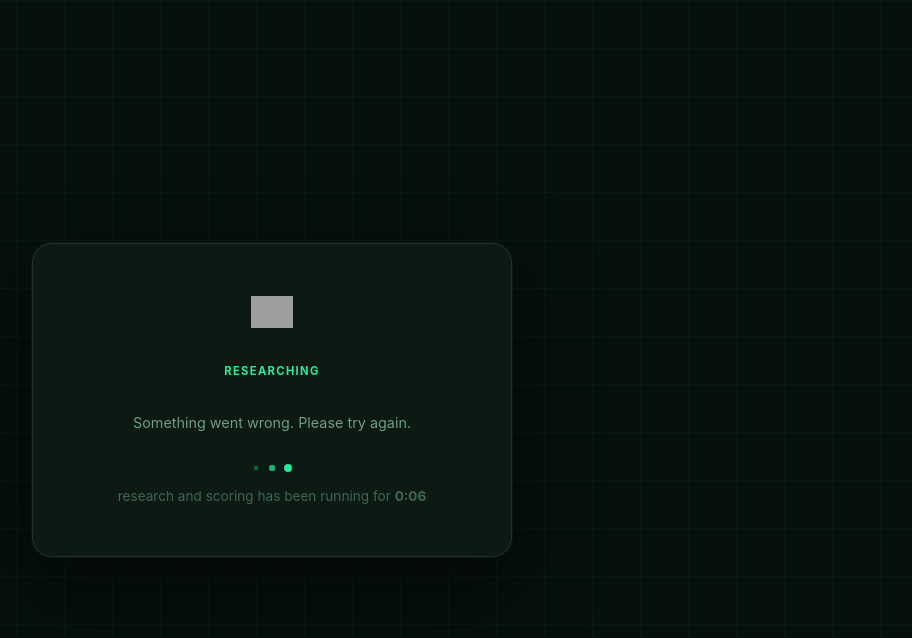
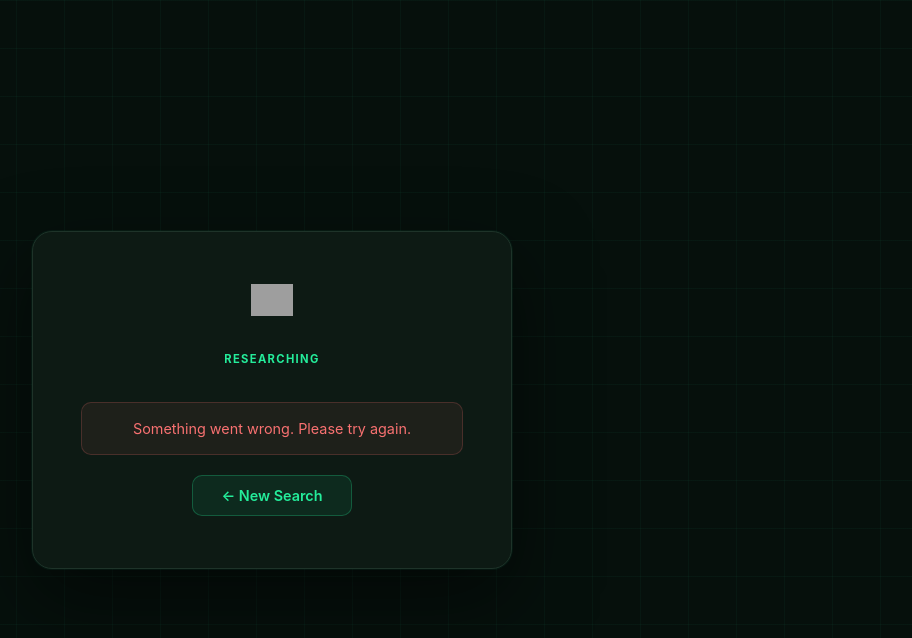
Before and after one commit to fgartland4/skillable-intelligence, a Flask app: template tools/inspector/templates/discovering.html in a window 1280 px wide. Shown: the top 638 px of the page, without its empty margins (368-1280 px from the left). Run offline with Flask 3, Linux system fonts and the light colour scheme; the template is opened without the code that fills it, so the values that code supplies are empty; some libraries are stand-ins or nearby versions; grey boxes are pictures that could not be loaded.

Commit message:
Discovering: proper error state — stop animation, show message, back button
On error: dots stop, timer hides, red error box appears with <- New Search button.
Same handling for SSE error event (connection dropped).

Co-Authored-By: Claude Sonnet 4.6 <noreply@anthropic.com>

```diff
--- a/tools/inspector/templates/discovering.html
+++ b/tools/inspector/templates/discovering.html
@@ -53,6 +53,19 @@
             0%, 80%, 100% { transform: scale(0.5); opacity: 0.3; }
             40% { transform: scale(1); opacity: 1; }
         }
+        .error-state { display: none; margin-top: 24px; }
+        .error-msg {
+            color: #f87171; font-size: 0.9rem; line-height: 1.6;
+            background: rgba(248,113,113,0.07); border: 1px solid rgba(248,113,113,0.2);
+            border-radius: 10px; padding: 14px 18px; margin-bottom: 20px;
+        }
+        .btn-back {
+            display: inline-block; padding: 11px 28px;
+            background: rgba(36,237,155,0.08); border: 1px solid rgba(36,237,155,0.25);
+            color: #24ED9B; border-radius: 10px; font-size: 0.9rem; font-weight: 600;
+            cursor: pointer; text-decoration: none; transition: background 0.15s;
+        }
+        .btn-back:hover { background: rgba(36,237,155,0.15); }
     </style>
 </head>
 <body>
@@ -63,12 +76,16 @@
         <div class="eyebrow">Researching</div>
         <div class="company-name">{{ search_label }}</div>
         <div class="status" id="status">Starting research...</div>
-        <div class="dots">
+        <div class="dots" id="dots">
             <div class="dot"></div>
             <div class="dot"></div>
             <div class="dot"></div>
         </div>
         <div id="timer" style="font-size:0.85rem;color:#3d6655;margin-top:16px;">research and scoring has been running for <strong>0:00</strong></div>
+        <div class="error-state" id="error-state">
+            <div class="error-msg" id="error-msg"></div>
+            <a href="/inspector/" class="btn-back">&larr; New Search</a>
+        </div>
     </div>
 
     <script>
@@ -82,11 +99,20 @@
                 window.location.href = "/inspector/caseboard/" + msg.slice(5);
             } else if (msg.startsWith("error:")) {
                 source.close();
-                document.getElementById("status").textContent = "Error: " + msg.slice(6);
+                document.getElementById("status").style.display = "none";
+                document.getElementById("dots").style.display = "none";
+                document.getElementById("timer").style.display = "none";
+                document.getElementById("error-msg").textContent = msg.slice(6);
+                document.getElementById("error-state").style.display = "block";
             }
         };
         source.onerror = function() {
-            document.getElementById("status").textContent = "Something went wrong. Please try again.";
+            source.close();
+            document.getElementById("status").style.display = "none";
+            document.getElementById("dots").style.display = "none";
+            document.getElementById("timer").style.display = "none";
+            document.getElementById("error-msg").textContent = "Something went wrong. Please try again.";
+            document.getElementById("error-state").style.display = "block";
         };
 
         const _t0 = Date.now();
```
